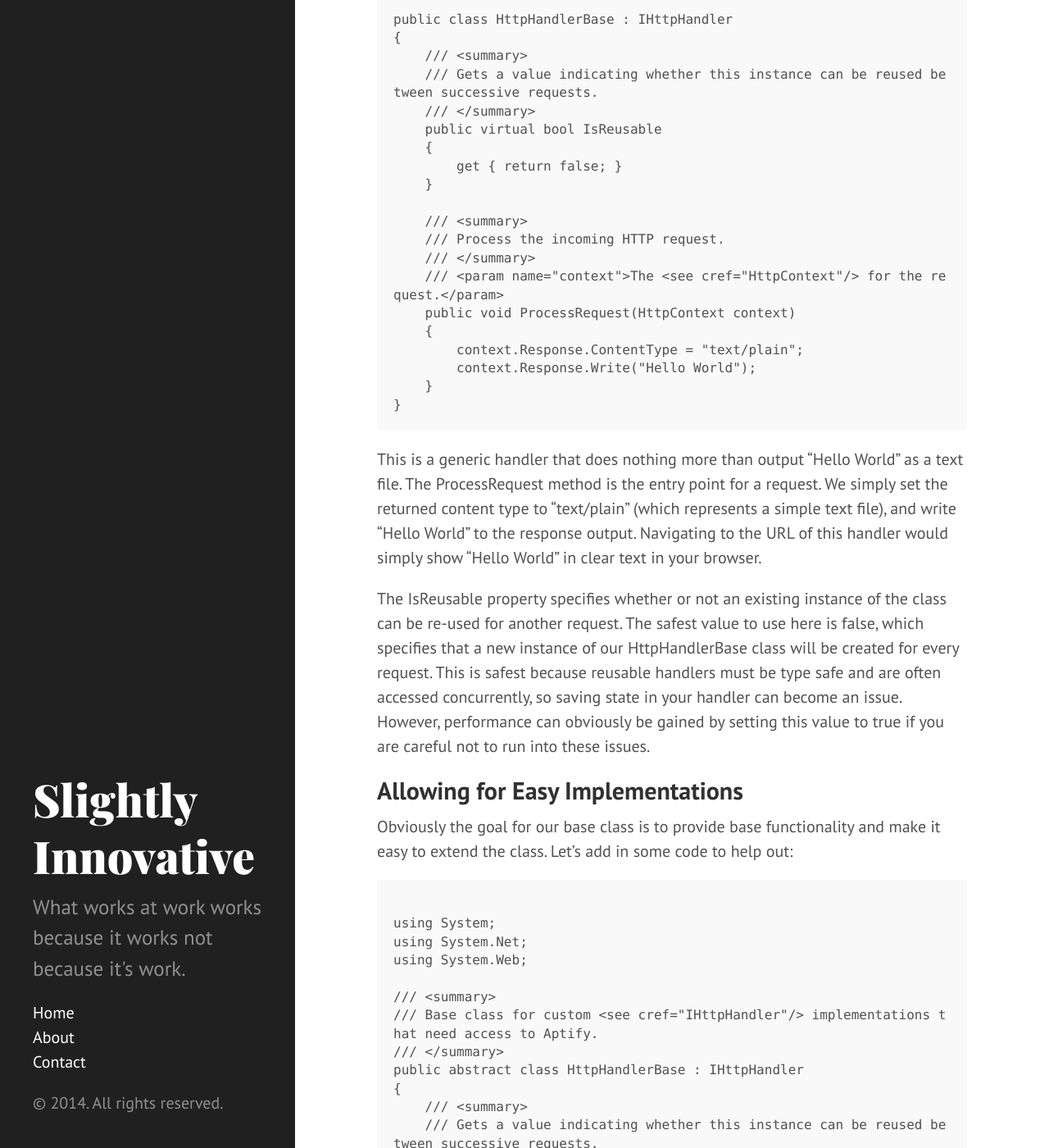
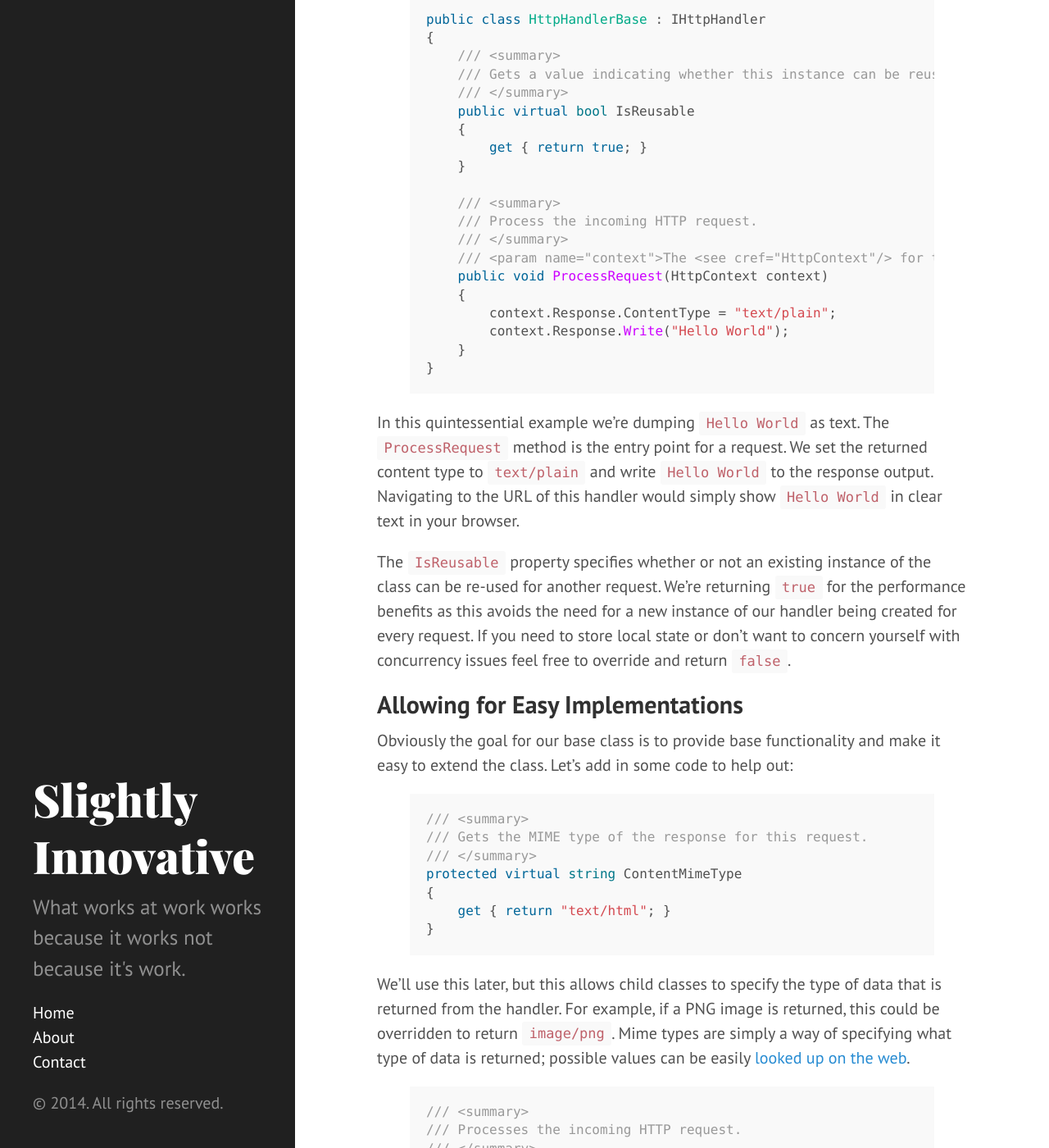
Before and after one commit to lcates/perbyte.github.io, a Jekyll site: the page built from _posts/2014-06-08-Creating-a-Generic-IHttpHandler-Class.md, in a window 1280 px wide and 1400 px high, scrolled down 1167 px. Shown: the whole window at 82% size. Built offline with Jekyll 4.4.1, drawn with Linux system fonts in a browser that asks for light colours; Markdown is read by kramdown in place of the engine named in the settings; comment, search, counter and statistics services are not loaded; some of the changed text lies outside the part shown.

Commit message:
Suggestions

````diff
--- a/_posts/2014-06-08-Creating-a-Generic-IHttpHandler-Class.md
+++ b/_posts/2014-06-08-Creating-a-Generic-IHttpHandler-Class.md
@@ -10,9 +10,9 @@
 tags:       aptify asp.net
 ---
 
-First off, as this is my first post, let me introduce myself. I am Josh's #1 peon, er, esteemed colleague, at [PerByte][perb]. We've made careers out of customizing and extending [Aptify][apt] both on and off the web (though obviously our careers expand well past the bounds of Aptify).
+First off, as this is my first post, let me introduce myself. I am a PerByte Peon, er, developer at [PerByte][perb]. We customize and extend [Aptify][apt] (among other things) both on and off the web for a living (though obviously my career expands well past the bounds of Aptify).
 
-So let's talk generic handlers. Aptify does happen to have a base HTTP handler class, but they seem to think that images and downloads are the only reason to use a generic handler, and it's more than a bit awkward to use. This article aims to show you how to create a proper base HTTP handler class that is easy to use and provides full access to Aptify.
+So let's talk generic handlers. Aptify has a some base HTTP handlers, but they seem to think that images and downloads are the only reason to use one, and it's more than a bit awkward to use. Awkward image and download handlers are soo last year so let's create a proper base HTTP handler class that is easy to use while providing full access to Aptify.
 
 tl;dr
 -----
@@ -31,7 +31,7 @@
 
 Let's start with what's required for the most basic implementation of a generic handler:
 
-```C#
+{% highlight c# %}
 using System;
 using System.Web;
 
@@ -42,7 +42,7 @@
     /// </summary>
     public virtual bool IsReusable
     {
-        get { return false; }
+        get { return true; }
     }
 
     /// <summary>
@@ -55,235 +55,199 @@
         context.Response.Write("Hello World");
     }
 }
-```
+{% endhighlight %}
 
-This is a generic handler that does nothing more than output "Hello World" as a text file. The ProcessRequest method is the entry point for a request. We simply set the returned content type to "text/plain" (which represents a simple text file), and write "Hello World" to the response output. Navigating to the URL of this handler would simply show "Hello World" in clear text in your browser.
+In this quintessential example we're dumping `Hello World` as text. The `ProcessRequest` method is the entry point for a request. We set the returned content type to `text/plain` and write `Hello World` to the response output. Navigating to the URL of this handler would simply show `Hello World` in clear text in your browser.
 
-The IsReusable property specifies whether or not an existing instance of the class can be re-used for another request. The safest value to use here is false, which specifies that a new instance of our HttpHandlerBase class will be created for every request. This is safest because reusable handlers must be type safe and are often accessed concurrently, so saving state in your handler can become an issue. However, performance can obviously be gained by setting this value to true if you are careful not to run into these issues.
+The `IsReusable` property specifies whether or not an existing instance of the class can be re-used for another request. We're returning `true` for the performance benefits as this avoids the need for a new instance of our handler being created for every request. If you need to store local state or don't want to concern yourself with concurrency issues feel free to override and return `false`.
 
 Allowing for Easy Implementations
 ---------------------------------
 
 Obviously the goal for our base class is to provide base functionality and make it easy to extend the class. Let's add in some code to help out:
 
-```C#
+{% highlight c# %}
+/// <summary>
+/// Gets the MIME type of the response for this request.
+/// </summary>
+protected virtual string ContentMimeType
+{
+    get { return "text/html"; }
+}
+{% endhighlight %}
 
-using System;
-using System.Net;
-using System.Web;
+We'll use this later, but this allows child classes to specify the type of data that is returned from the handler. For example, if a PNG image is returned, this could be overridden to return `image/png`. Mime types are simply a way of specifying what type of data is returned; possible values can be easily [looked up on the web][iana].
+
+{% highlight c# %}
+/// <summary>
+/// Processes the incoming HTTP request.
+/// </summary>
+/// <param name="context">The <see cref="HttpContext"/> for the request.</param>
+protected abstract void ProcessRequestCore(HttpContext context);
 
 /// <summary>
-/// Base class for custom <see cref="IHttpHandler"/> implementations that need access to Aptify.
+/// Validates the incoming parameters.  Defaults to <b>true</b>.
 /// </summary>
-public abstract class HttpHandlerBase : IHttpHandler
+/// <param name="context">The <see cref="HttpContext"/> for the request.</param>
+/// <returns><b>True</b> if not implemented.</returns>
+protected virtual bool ValidateParameters(HttpContext context)
 {
-    /// <summary>
-    /// Gets a value indicating whether this instance can be reused between successive requests.
-    /// </summary>
-    public virtual bool IsReusable
+    return true;
+}
+{% endhighlight %}
+
+The `ProcessRequestCore` method is an abstract method, which means that it must be overridden by any child classes. This is where our child classes will put their logic, not having to worry about any of the details of the generic handler.  The `ValidateParameters` method returns `true` indicating that everything is fine and the request should proceed without errors. Implementors can override this method to check for query string parameters, return `false`, and let it explode with an internal server error.
+
+{% highlight c# %}
+/// <summary>
+/// Process the incoming HTTP request.
+/// </summary>
+/// <param name="context">The <see cref="HttpContext"/> for the request.</param>
+public void ProcessRequest(HttpContext context)
+{
+    if (context == null)
     {
-        get { return false; }
+        throw new ArgumentNullException("context");
     }
 
-    /// <summary>
-    /// Gets the MIME type of the response for this request.
-    /// </summary>
-    protected virtual string ContentMimeType
+    if (!this.ValidateParameters(context))
     {
-        get { return "text/html"; }
+        context.Response.StatusCode = (int)HttpStatusCode.InternalServerError;
+        context.Response.End();
+        return;
     }
 
-    /// <summary>
-    /// Process the incoming HTTP request.
-    /// </summary>
-    /// <param name="context">The <see cref="HttpContext"/> for the request.</param>
-    public void ProcessRequest(HttpContext context)
-    {
-        if (context == null)
-        {
-            throw new ArgumentNullException("context");
-        }
+    context.Response.ContentType = this.ContentMimeType;
 
-        if (!this.ValidateParameters(context))
-        {
-            context.Response.StatusCode = (int)HttpStatusCode.InternalServerError;
-            context.Response.End();
-            return;
-        }
+    this.ProcessRequestCore(context);
+}
+{% endhighlight %}
 
-        context.Response.ContentType = this.ContentMimeType;
-
-        this.ProcessRequestCore(context);
-    }
-
-    /// <summary>
-    /// Processes the incoming HTTP request.
-    /// </summary>
-    /// <param name="context">The <see cref="HttpContext"/> for the request.</param>
-    protected abstract void ProcessRequestCore(HttpContext context);
-
-    /// <summary>
-    /// Validates the incoming parameters.  Defaults to <b>true</b>.
-    /// </summary>
-    /// <param name="context">The <see cref="HttpContext"/> for the request.</param>
-    /// <returns><b>True</b> if not implemented.</returns>
-    protected virtual bool ValidateParameters(HttpContext context)
-    {
-        return true;
-    }
-}
-
-```
-
-Here we've added a new ContentMimeType property, two new protected methods for child classes to override, and of course we've made some changes to our ProcessRequest method. Let's first take a look at the two methods to be overridden.
-
-The ProcessRequestCore method is an abstract method, which means that it must be overridden by any child classes. This is where our child classes will put their logic, not having to worry about any of the details of the generic handler.  The ValidateParameters method by default just returns true indicating that everything is fine and the request should proceed without errors. However, child classes can override this method to check for query string parameters, etc., and can return false, which will of course result in an internal server error.
-
-We've also added the ContentMimeType property, which can also be overridden by child classes to specify the type of data that is returned from the request. For example, if a PNG image is returned, this could be overridden to specify a mime type of "image/png". Mime types are simply a way of specifying what type of file is returned; possible values can be easily looked up on the web.
-
-Finally, the changes to our ProcessRequest method basically just call our ValidateParameters method and return with an internal server error if necessary, hook up the mime type from the property, and call our new ProcessRequestCore method.
+Finally, modifying the `ProcessRequest` to use what we've added and pass control over to `ProcessRequestCore`. At this point we have a fairly *generic* generic handler. This is likely in your arsenal already; it's certainly [in ours][pbcoreh] (with a few more bells and a few less whistles).
 
 Access to Aptify
 ----------------
 
 Providing access to Aptify basically just means adding properties for the EBusinessGlobal, AptifyApplication, and DataAction objects:
 
-```C#
+{% highlight c# %}
+/// <summary>
+/// Gets the Aptify EBusiness Global object.
+/// </summary>
+protected EBusinessGlobal EBusinessGlobal
+{
+    get
+    {
+        var ebusinessGlobal =
+          HttpContext.Current.Items["PB_EBusinessGlobal"] as EBusinessGlobal;
 
-    private EBusinessGlobal ebusinessGlobal;
-    private AptifyApplication aptifyApplication;
-    private DataAction dataAction;
+        if (ebusinessGlobal == null)
+        {
+            HttpContext.Current.Items["PB_EBusinessGlobal"] =
+              ebusinessGlobal =
+              new EBusinessGlobal();
+        }
 
-    /// <summary>
-    /// Gets the Aptify EBusiness Global object.
-    /// </summary>
-    protected EBusinessGlobal EBusinessGlobal
+        return ebusinessGlobal;
+    }
+}
+
+/// <summary>
+/// Gets the Aptify Application object.
+/// </summary>
+protected AptifyApplication AptifyApplication
+{
+    get
     {
-        get
+        var aptifyApplication =
+          HttpContext.Current.Items["PB_AptifyApplication"] as AptifyApplication;
+
+        if (aptifyApplication == null)
         {
-            if (this.ebusinessGlobal == null)
-            {
-                this.ebusinessGlobal = new EBusinessGlobal();
-            }
+            HttpContext.Current.Items["PB_AptifyApplication"] =
+              aptifyApplication =
+              this.EBusinessGlobal.GetAptifyApplication(
+                HttpContext.Current.Application, HttpContext.Current.User);
+        }
 
-            return this.ebusinessGlobal;
+        return aptifyApplication;
+    }
+}
+
+/// <summary>
+/// Gets the Aptify Data Action object.
+/// </summary>
+protected DataAction DataAction
+{
+    get
+    {
+        var dataAction =
+          HttpContext.Current.Items["PB_DataAction"] as DataAction;
+
+        if (dataAction == null)
+        {
+            HttpContext.Current.Items["PB_DataAction"] =
+              dataAction =
+              this.EBusinessGlobal.GetDataAction(
+                HttpContext.Current.Application, HttpContext.Current.User);
         }
+
+        return dataAction;
     }
+}
+{% endhighlight %}
 
-    /// <summary>
-    /// Gets the Aptify Application object.
-    /// </summary>
-    protected AptifyApplication AptifyApplication
-    {
-        get
-        {
-            if (this.aptifyApplication == null)
-            {
-                this.aptifyApplication = this.EBusinessGlobal.GetAptifyApplication(
-                    HttpContext.Current.Application, HttpContext.Current.User);
-            }
+Here we have three protected properties for `EBusinessGlobal`, `AptifyApplication`, and `DataAction`. This gives child classes quick access to the main Aptify entry points. Lazy loading them into a per-request cache avoids unnecessary or multiple instantiations.
 
-            return this.aptifyApplication;
-        }
-    }
-
-    /// <summary>
-    /// Gets the Aptify Data Action object.
-    /// </summary>
-    protected DataAction DataAction
-    {
-        get
-        {
-            if (this.dataAction == null)
-            {
-                this.dataAction = this.EBusinessGlobal.GetDataAction(
-                    HttpContext.Current.Application, HttpContext.Current.User);
-            }
-
-            return this.dataAction;
-        }
-    }
-
-```
-
-Here we have three protected properties and three private variables: one each for EBusinessGlobal, AptifyApplication, and DataAction. The properties are set up so that the private variables will be instantiated only once, and only when necessary, saving the class from the potential performance hits of multiple or unnecessary instantiations.  The EbusinessGlobal object is used to instantiate the AptifyApplication and DataAction objects.
+> **Pro-tip**
+> We have noticed a 20-200ms overhead for instantiations of `AptifyApplication` and `DataAction`. Reuse and pass these around in your requests to save yourself and your users a measurable amount of time. Storing them in `HttpContext.Current.Items` makes it easy.
 
 Finally, Default to No Cache
 ----------------------------
 
 The only thing left to do is to set the response's cache policy:
 
-```C#
-
-    /// <summary>
-    /// Sets the cacheability of the response.  Defaults to none.
-    /// </summary>
-    /// <param name="cache">The policy object.</param>
-    protected virtual void SetResponseCachePolicy(HttpCachePolicy cache)
+{% highlight c# %}
+/// <summary>
+/// Sets the cacheability of the response.  Defaults to none.
+/// </summary>
+/// <param name="cache">The policy object.</param>
+protected virtual void SetResponseCachePolicy(HttpCachePolicy cache)
+{
+    if (cache == null)
     {
-        if (cache == null)
-        {
-            throw new ArgumentNullException("cache");
-        }
-
-        cache.SetCacheability(HttpCacheability.NoCache);
-        cache.SetNoStore();
-        cache.SetExpires(DateTime.MinValue);
+        throw new ArgumentNullException("cache");
     }
 
-```
+    cache.SetCacheability(HttpCacheability.NoCache);
+    cache.SetNoStore();
+    cache.SetExpires(DateTime.MinValue);
+}
+{% endhighlight %}
 
-This new method can of course be overridden by implementations of the class, but by default it sets the response to disable caching. This is most often ideal because we want to make sure that the server code runs for every request. We may have gone a little overboard here by calling all three of the above HttpCachePolicy methods, but our experience has shown that all three have been needed in various scenarios.
+This new method can of course be overridden by implementations of the class, but by default it sets the response to disable caching. This is most often ideal because we want to make sure that the server code runs for every request. We may have gone a little overboard here by calling all three of the above `HttpCachePolicy` methods, but our experience has shown that all three have been needed in various scenarios.
 
-Of course, don't forget that we also need to change our ProcessRequest method to add a line to call our new SetResponseCachePolicy method:
+Of course, don't forget that we also need to change our `ProcessRequest` method to add a line to call our new `SetResponseCachePolicy` method:
 
-```C#
+{% highlight c# %}
+this.SetResponseCachePolicy(context.Response.Cache);
+{% endhighlight %}
 
-    /// <summary>
-    /// Process the incoming HTTP request.
-    /// </summary>
-    /// <param name="context">The <see cref="HttpContext"/> for the request.</param>
-    public void ProcessRequest(HttpContext context)
-    {
-        if (context == null)
-        {
-            throw new ArgumentNullException("context");
-        }
-
-        this.SetResponseCachePolicy(context.Response.Cache);
-
-        if (!this.ValidateParameters(context))
-        {
-            context.Response.StatusCode = (int)HttpStatusCode.InternalServerError;
-            context.Response.End();
-            return;
-        }
-
-        context.Response.ContentType = this.ContentMimeType;
-
-        this.ProcessRequestCore(context);
-    }
-
-```
+And that, my friends, [is good enough][code].
 
 Ready, Set, Go
 --------------
 
-Now that the base class is ready to go, creating a generic handler will be as easy as inheriting from our HttpHandlerBase class and doing whatever we need to do in the ProcessRequestBase method. Of course, we can also override ContentMimeType and ValidateParameters like so:
+Now that the base class is ready to go, creating a generic handler will be as easy as inheriting from our `HttpHandlerBase` class and doing whatever we need to do in the `ProcessRequestBase` method. Of course, we can also override `ContentMimeType` and `ValidateParameters` like so:
 
-```C#
-
+{% highlight c# %}
 using System.Web;
 
 public class CustomHandler : HttpHandlerBase
 {
     protected override string ContentMimeType
     {
-        get
-        {
-            // Perhaps we're returning XML for this request?
-            return "text/xml";
-        }
+        get { return "application/json"; }
     }
 
     protected override void ProcessRequestCore(HttpContext context)
@@ -293,15 +257,15 @@
 
     protected override bool ValidateParameters(HttpContext context)
     {
-        // Anything we need to validate?
         return true;
     }
 }
-
-```
+{% endhighlight %}
 
 There we have it. We'll look at some of the possibilities of how to use this in the real world in future posts. Until then, au revoir.
 
 [perb]: http://www.perbyte.com/
 [code]: https://gist.github.com/jasondavidcarr/53b081d59372878660b7
 [apt]: http://www.aptify.com/
+[iana]: http://www.iana.org/assignments/media-types/media-types.xhtml
+[pbcoreh]: https://github.com/perbyte/pb-core/blob/master/src/PerByte.Core.Web/HttpHandlerBase.cs
````
